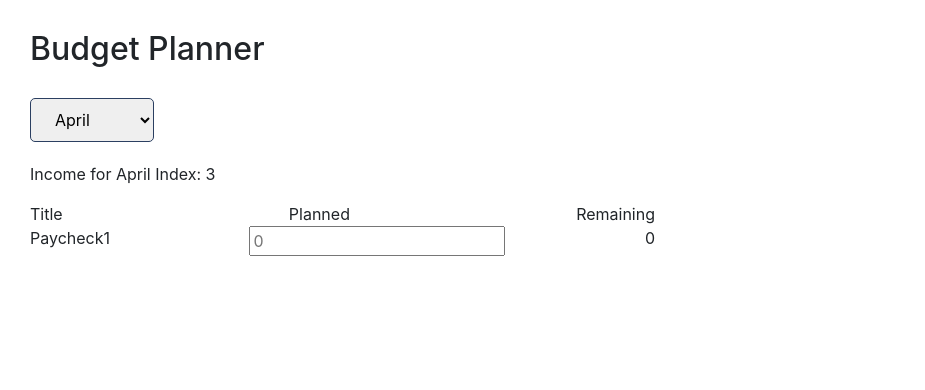
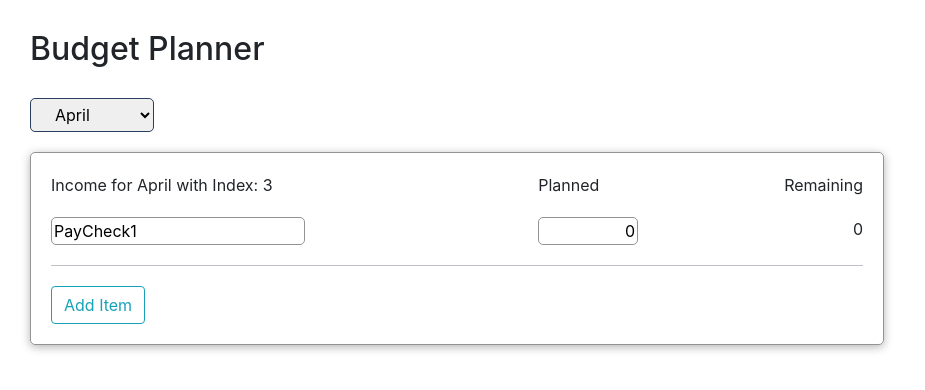
Before and after one commit to yy2/budget-planner, a React (Create React App) app: page / in a window 1280 px wide. Shown: the top 390 px of the page, without its empty margins (0-925 px from the left). Built offline with nearby package versions, Linux system fonts and the light colour scheme.

Commit message:
Added new css and card style with inputs and buttons

```diff
--- a/src/components/App.jsx
+++ b/src/components/App.jsx
@@ -13,14 +13,13 @@ const App = () => {
     const month = date.getMonth();
     const options = { month: 'long'};
     const monthString = date.toLocaleDateString('en-US', options);
-    //console.log('month: ' + month);
 
     const [monthSelected, setMonthSelected] = useState( {
         index: month,
         text: monthString
     });
 
-    console.log("monthSelected: " + JSON.stringify(monthSelected));
+    //console.log("monthSelected: " + JSON.stringify(monthSelected));
 
     function handleMonthChange(e) {
         //console.log(e.target.selectedOptions[0].text);
--- /dev/null
+++ b/src/components/Card.jsx
@@ -0,0 +1,40 @@
+import React, {useState} from 'react';
+import Input, { InputHeaders } from './Input';
+import "../css/index.css";
+import 'bootstrap/dist/css/bootstrap.min.css';
+import { Button } from 'react-bootstrap';
+
+const Card = (props) => {
+
+    const [itemName, setInputName] = useState(props.inputName);
+    const [plannedAmt, setPlannedAmt] = useState(0);
+    const [remainingAmt, setRemainingAmt] = useState(0);
+
+    //array of items
+    const items = [{
+        itemName: itemName,
+        plannedAmt: plannedAmt,
+        remainingAmt: remainingAmt
+    }];
+
+    console.log(items);
+    function handleAddNewItem(e) {
+        console.log("button clicked");
+    }
+
+    return (
+        <div className="card-container">
+            <InputHeaders
+                cardName={props.cardName}
+            />
+            <Input
+                inputName={itemName}
+                plannedAmt={plannedAmt}
+                remainingAmt={remainingAmt}
+            />
+            <Button variant="outline-info" onClick={handleAddNewItem}>Add Item</Button>
+        </div>
+    );
+}
+
+export default Card;
--- a/src/components/Income.jsx
+++ b/src/components/Income.jsx
@@ -1,19 +1,20 @@
 import React, {useState} from 'react';
-import Input from './Input';
+import Card from './Card';
 import "../css/index.css";
+import 'bootstrap/dist/css/bootstrap.min.css';
 
 const Income = (props) => {
 
     const [totalIncome, setTotalIncome] = useState(0);
     const [remainingAmt, setRemainingAmt] = useState(totalIncome);
+    const cardName = `Income for ${props.monthSelected.text} with Index: ${props.monthSelected.index}`;
+    const inputName="PayCheck1";
 
     return (
-        <div className="income-container">
-            <p>Income for {props.monthSelected.text} Index: {props.monthSelected.index}</p>
-            <Input
-                inputName="Paycheck1"
-                plannedAmt={totalIncome}
-                remainingAmt={remainingAmt}
+        <div>
+            <Card
+                cardName={cardName}
+                inputName={inputName}
             />
         </div>
     );
--- a/src/components/Input.jsx
+++ b/src/components/Input.jsx
@@ -1,22 +1,30 @@
 import React from 'react';
-import "../css/index.css";
+import "../css/input.css";
+
+
+export const InputHeaders = (props) => {
+    return (
+        <div className="input-container input-hdr">
+            <div className="input-col-one mg-btm-20">
+                <div className="card-name">{props.cardName}</div>
+            </div>
+            <div className="input-col-two">
+                <div className="planned-amt-header">Planned</div>
+                <div className="remaining-amt-header">Remaining</div>
+            </div>
+        </div>
+    );
+}
 
 const Input = (props) => {
     return (
         <div className="input-container">
-            <div className="input-headers">
-                <div className="row">
-                    <div className="title">Title</div>
-                    <div className="plannedAmt-header">Planned</div>
-                    <div className="remainingAmt-header">Remaining</div>
-                </div>
+            <div className="input-col-one mg-btm-20">
+                <div className="input-name"><input type="text" className="input-box-med" value={props.inputName} /></div>
             </div>
-            <div>
-                <div className="row">
-                    <div className="input-name">{props.inputName}</div>
-                    <div className="input-planned-amt"><input type="text" name="plannedAmt" placeholder={props.plannedAmt} /></div>
-                    <div className="remaining-amt">{props.remainingAmt}</div>
-                </div>
+            <div className="input-col-two mg-btm-20">
+                <div className="input-planned-amt"><input type="text" className="input-box-small align-right" value={props.plannedAmt} /></div>
+                <div className="remaining-amt align-right">{props.remainingAmt}</div>
             </div>
         </div>
     );
--- a/src/components/Month.jsx
+++ b/src/components/Month.jsx
@@ -3,7 +3,7 @@ import "../css/index.css";
 
 const Month = (props) => {
 
-    console.log("props month : " + props.monthSelected.month);
+    //console.log("props month : " + props.monthSelected.month);
 
     return (
         <div className="month-select-container">
--- a/src/css/index.css
+++ b/src/css/index.css
@@ -11,7 +11,7 @@
 }
 
 .month-select {
-  padding: 10px 20px;
+  padding: 5px 20px;
   border-radius: 5px;
   border: 1px solid #2b3f61;
   outline: none;
@@ -21,42 +21,11 @@
   border: 1px solid red;
 }
 
-.income-container {
+.card-container {
+  border-radius: 5px;
+  border: 1px solid #919396;
+  box-shadow: 0 2px 10px rgba(0,0,0,.3);
   margin: 20px 0;
-  width: 50%;
+  width: 70%;
+  padding: 20px;
 }
-
-.input-container {
-  margin-left: 15px;
-  display: flex;
-  flex-direction: column;
-  /* justify-content: space-between; */
-}
-
-.row {
-  display: flex;
-  justify-content: space-between;
-}
-
-.input-headers {
-
-}
-
-/* ul {
-  padding-left: 0;
-  margin-left: 0;
-}
-
-ul li {
-  display: inline;
-  list-style-type: none;
-  margin-right: 10px;
-} */
-
-.input-name {
-
-}
-
-.remaining-amt {
-
-}
--- /dev/null
+++ b/src/css/input.css
@@ -0,0 +1,48 @@
+.input-container {
+    display: flex;
+    flex-direction: row;
+    justify-content: space-between;
+    border-bottom: 1px solid #bec1c5;
+    margin-bottom: 20px;
+}
+
+.input-hdr {
+    border-bottom: 0px solid;
+    margin: 0;
+}
+
+
+.mg-btm-20 {
+    margin-bottom: 20px;
+}
+
+/* .input-col-one {
+    display: flex;
+    flex-direction: column;
+} */
+
+.input-col-two{
+    display: flex;
+    flex-direction: row;
+    justify-content: space-between;
+    width: 40%;
+}
+
+.input-box-med {
+    border-radius: 5px;
+    border: 1px solid #919396;
+}
+
+.input-box-small {
+    border-radius: 5px;
+    border: 1px solid #919396;
+    max-width: 100px;
+}
+
+.align-right {
+    text-align: right;
+}
+
+.planned-amt-hdr {
+    text-align: right;
+}
```
